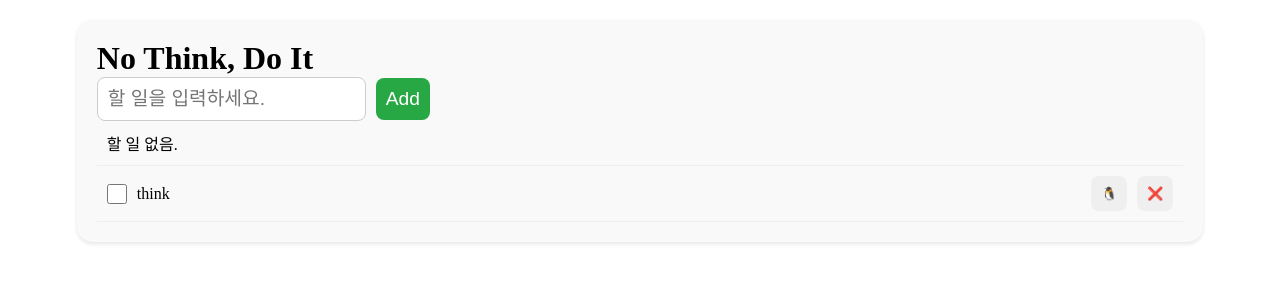
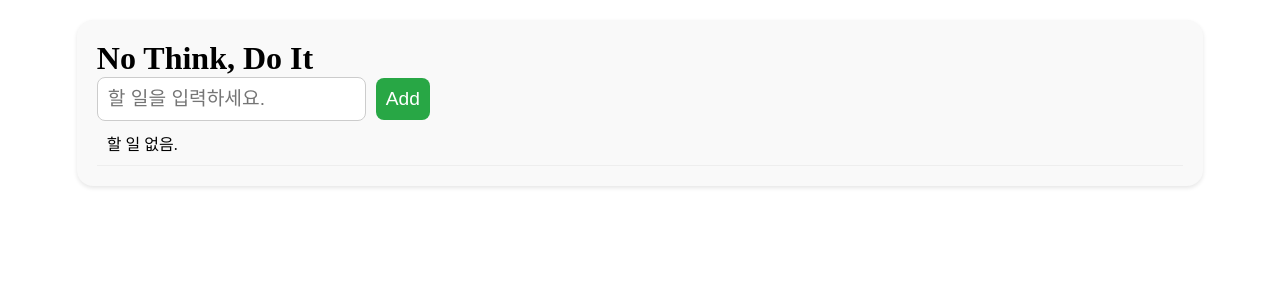
Before and after one commit to jgj1020/Progeraming_3312, a React (Vite) app in the folder 02_counter/: page / in a window 1280 px wide. Shown: the top 300 px of the page. Built offline with nearby package versions, Linux system fonts and the light colour scheme.

Commit message:
TodoListApp show todos

```diff
--- a/02_counter/src/TodoListApp.jsx
+++ b/02_counter/src/TodoListApp.jsx
@@ -30,7 +30,7 @@
         <div className="todo">
         <TodoHeader/>
             <TodoAdder addTodo={addTodo}/>
-           <TodoList/>
+           <TodoList todos={todos} />
         </div>
     )
 }
--- a/02_counter/src/components/Checkbox.jsx
+++ b/02_counter/src/components/Checkbox.jsx
@@ -1,9 +1,9 @@
 export default function Checkbox(props){
-    const { id, ...rest} = props;
+    const {children, id, ...rest} = props;
     return (
         <>
             <input type="checkbox" id={`chk-${id}`} className="todo__check"/>
-            <label htmlFor={`chk-${id}`} className="todo__label">think</label>
+            <label htmlFor={`chk-${id}`} className="todo__label">{children}</label>
         </>
     )
 };
--- a/02_counter/src/components/TodoItem.jsx
+++ b/02_counter/src/components/TodoItem.jsx
@@ -1,10 +1,11 @@
 import Checkbox from './Checkbox.jsx'
 import Button from './Button.jsx';
 
-export default function TodoItem() {
+export default function TodoItem({todo}) {
     return (
-        <li className="todo__item todo__item--conplete">
-                <Checkbox id="1"/>
+        // todo.isCompleted가 true면 todo__item--complete 클래스 추가, 아니면 말고
+        <li className={`todo__item ${todo.completed ? " todo__item--complete" : ""}`}>
+                <Checkbox id={todo.id}>{todo.text}</Checkbox>
                 <Button className="todo__button todo__button--edit">🐧</Button>
                 <Button className="todo__button todo__button--delete">❌</Button>
                 </li>
--- a/02_counter/src/components/TodoList.jsx
+++ b/02_counter/src/components/TodoList.jsx
@@ -1,11 +1,18 @@
 import TodoItem from './TodoItem.jsx';
 import TodoItemEmpty from './TodoItemEmpty.jsx';
 
-export default function TodoList() {
+export default function TodoList({todos}) {
+
     return (
          <ul className="todo__list">
-               <TodoItemEmpty/>
-                <TodoItem/>
+            {/* todos에 값이 없으면, todoItemEmpty */}
+               {todos.length === 0 && <TodoItemEmpty/>}
+               {/* todos에 값이 있으면, TodoItem에 todo를 넣자 */}
+                {todos.length > 0 &&
+                todos.map((todo) =>
+                    <TodoItem todo={todo} />
+                    )
+                }
         </ul>
     )
 }
```
